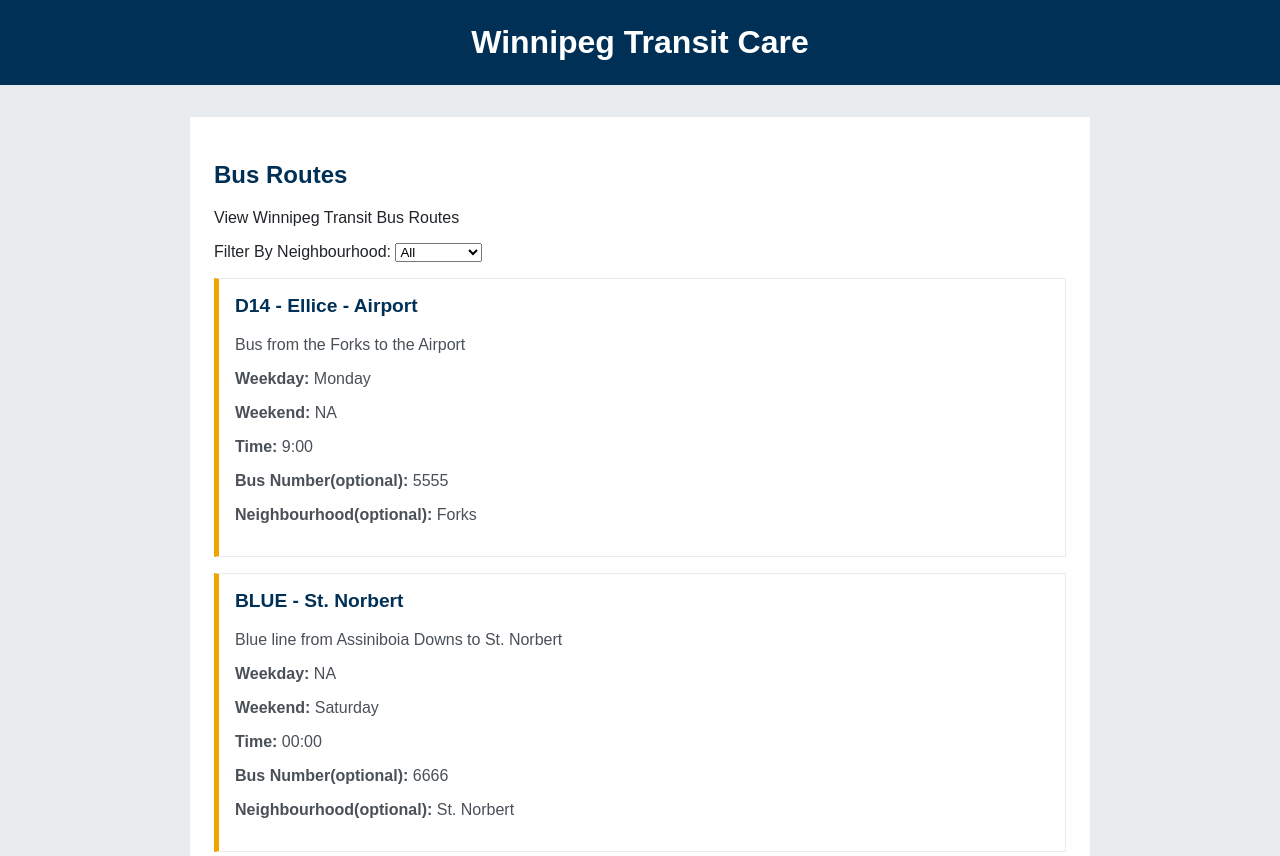
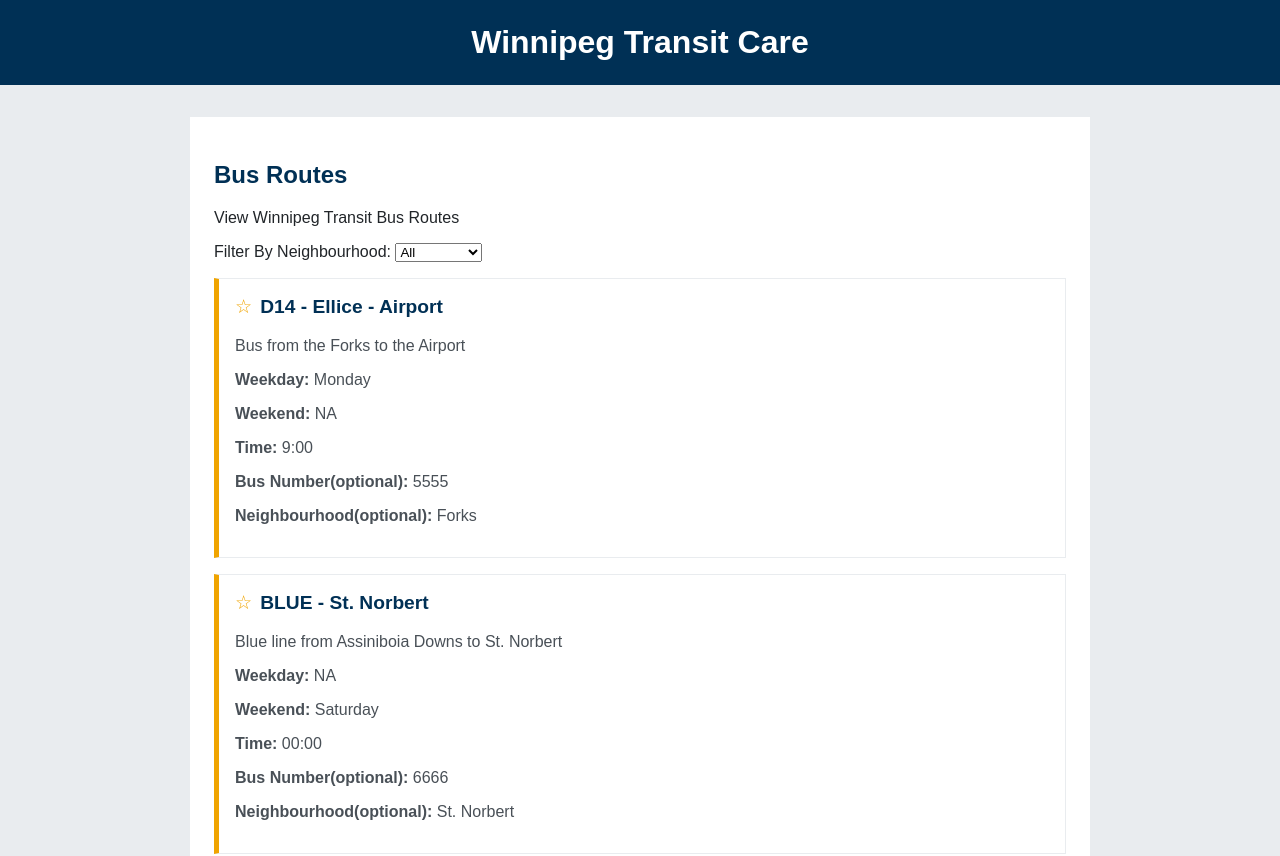
Before and after one commit to rrcw2025oabdel/Winnipeg_Transit_Care, a React (Vite) app: page / in a window 1280 px wide. Shown: the top 856 px of the page. Built offline with nearby package versions, Linux system fonts and the light colour scheme.

Commit message:
adding favouriting function to bus routes

```diff
--- a/src/App.css
+++ b/src/App.css
@@ -201,3 +201,14 @@
 .create-complaint button:hover {
   background-color: #005080;
 }
+
+/* Bus routes */
+.favourite-button {
+  background: none;
+  border: none;
+  cursor: pointer;
+  font-size: 1.2rem;
+  color: #f0a400;
+  margin-right: 0.5rem;
+  padding: 0;
+}
--- a/src/busroutes/busRoutes.tsx
+++ b/src/busroutes/busRoutes.tsx
@@ -81,6 +81,13 @@
     ];
 
     const [selectedNeighbourhood, setSelectedNeighbourhood] = useState<string>("All");
+    const [favourites, setFavourites] = useState<number[]>([]);
+
+    const toggleFavourite = (id: number) => {
+        setFavourites((prev) =>
+            prev.includes(id) ? prev.filter((favID) => favID !== id) : [...prev, id]
+        );
+    };
 
     const neighbourhoods = ["All", ...Array.from(new Set(routes.map((r) => r.neighbourhood)))];
 
@@ -88,6 +95,12 @@
         selectedNeighbourhood === "All"
         ? routes
         : routes.filter((route) => route.neighbourhood === selectedNeighbourhood);
+
+    const sortedRoutes = [...filteredRoutes].sort((a, b) => {
+        const aFav = favourites.includes(a.id) ? 0 : 1;
+        const bFav = favourites.includes(b.id) ? 0 : 1;
+        return aFav - bFav;
+    });
 
 
     return (
@@ -113,12 +126,27 @@
 
 
             <ul className="route-list">
-                {filteredRoutes.length === 0 ? (
+                {sortedRoutes.length === 0 ? (
                     <li>No routes found for this neighbourhood</li>
                 ) : (
-                    filteredRoutes.map((route) => (
+                    sortedRoutes.map((route) => {
+                        const isFavourite = favourites.includes(route.id);
+
+                        return (
                     <li key={route.id} className="route-card">
                         <h3>
+                            <button
+                                className="favourite-button"
+                                onClick={() => toggleFavourite(route.id)}
+                                aria-label={
+                                    favourites.includes(route.id)
+                                    ? `Remove ${route.routeNumber} from favourites`
+                                    : `Add ${route.routeNumber} to favourites`
+                                }
+                                aria-pressed={favourites.includes(route.id)}
+                            >
+                                {isFavourite ? "★" : "☆"}
+                            </button>
                             {route.routeNumber} - {route.routeName}
                         </h3>
 
@@ -143,11 +171,12 @@
                             <strong>Neighbourhood(optional):</strong> {route.neighbourhood}
                         </p>
 
-                </li>
-                ))
-                )}
+                    </li>
+                );
+            })
+        )}
             </ul>
-                </section>
+        </section>
     );
 }
 
```
